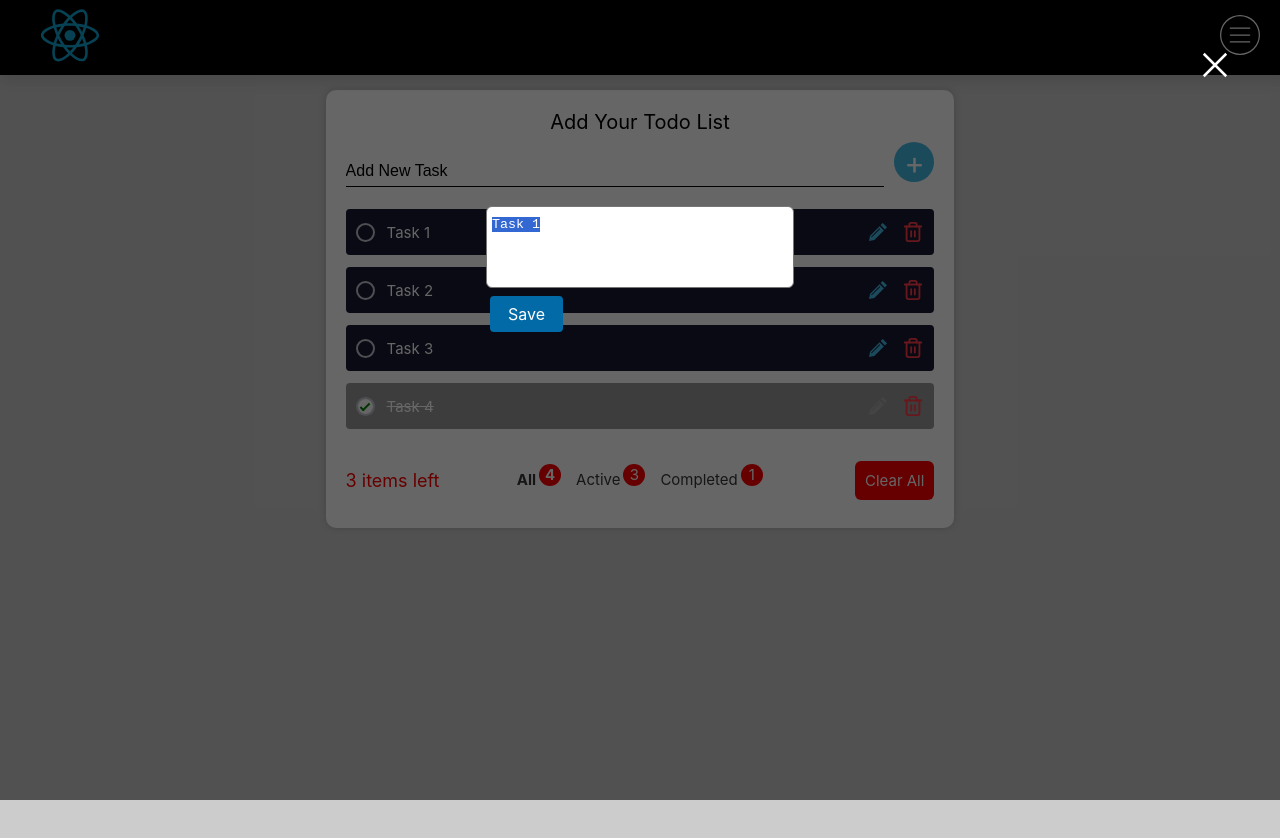
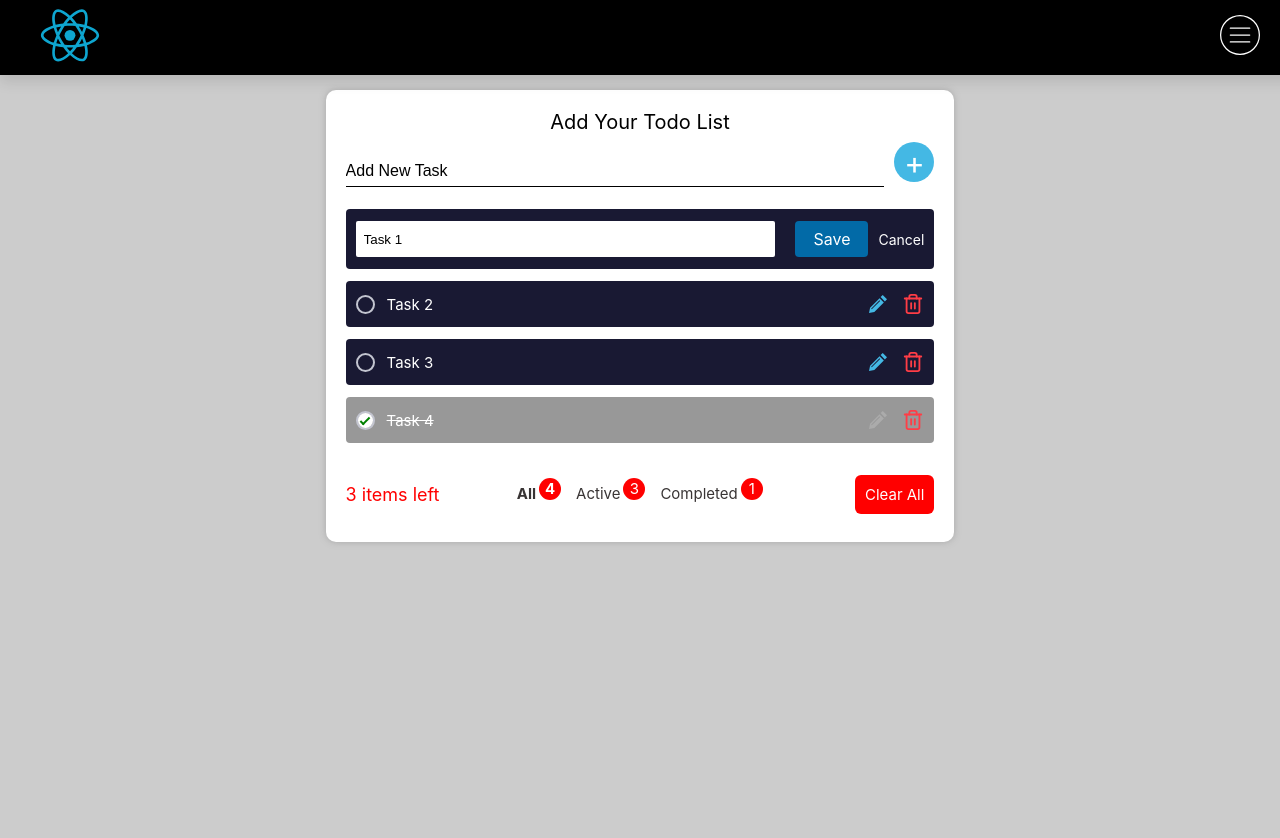
Before and after one commit to KSrahul/reactWeb, a React (Create React App) app in the folder react_live/: page / in a window 1280 px wide. Both pictures are taken after a click on the element 878 px from the left and 232 px from the top of the page. Shown: the top 838 px of the page. Built offline with nearby package versions, Linux system fonts and the light colour scheme.

Commit message:
edit update

```diff
--- a/react_live/src/Components/TodoPage/EditTodoModal.jsx
+++ b/react_live/src/Components/TodoPage/EditTodoModal.jsx
@@ -1,23 +1,11 @@
-import { useRef, useEffect } from "react"
-
 const EditTodoModal = (props) => {
-    const textAraFocus = useRef(null)
-
-    useEffect(() => {
-        textAraFocus.current.select();
-        textAraFocus.current.focus();
-    }, [])
     return (
         <>
-            <div className="quick_edit">
-                <div className="cross_sign pointer" onClick={props.removeEditText}>
-                    <svg stroke="white" fill="whiite" strokeWidth="0" viewBox="0 0 24 24" height="30" width="30" xmlns="http://www.w3.org/2000/svg">
-                        <path fill="white" stroke="white" strokeWidth="2" d="M3,3 L21,21 M3,21 L21,3"></path>
-                    </svg>
-                </div>
-                <div className="text_save pointer" style={{top: props.topPosition + 44}}>
-                    <textarea onChange={props.editTodoValue} onKeyDown={props.textareaEnter} ref={textAraFocus} defaultValue={props.editeTodoField}></textarea>
-                    <div className="save_btn" onClick={props.saveEditValue}>Save</div>
+            <div className="flex edit_main">
+                <input className="edit_val" onChange={props.editTodoValue} onKeyDown={props.textareaEnter} type="text" defaultValue={props.todoObj.listName} />
+                <div className="flex ctn_items">
+                    <div className="save_btn pointer" onClick={props.saveEditValue}>Save</div>
+                    <div className="cancel_btn pointer" onClick={props.removeEditText}>Cancel</div>
                 </div>
             </div>
         </>
--- a/react_live/src/Components/TodoPage/Todo.css
+++ b/react_live/src/Components/TodoPage/Todo.css
@@ -24,6 +24,7 @@
     color: black;
     padding: 0px 0px 6px 0px;
     font-size: 16px;
+    caret-color: red;
 }
 .input_add > input::placeholder{
     color: black;
@@ -42,7 +43,7 @@
     right: 0;
 }
 .active_cta{
-    background-color: #e86969;
+    /* background-color: #e86969; */
 }
 
 .added_items{
@@ -134,10 +135,24 @@
     background-color: #026aa7;
     padding: 8px 18px;
     position: relative;
-    left: 4px;
-    top: 4px;
+    /* left: 4px; */
+    /* top: 4px; */
     border-radius: 4px;
+    margin-right: 10px;
 }
+.cancel_btn {
+    font-size: 14px;
+}
+.edit_val {
+    outline: none;
+    border: none;
+    border-radius: 2px;
+    padding-left: 8px;
+    width: 100%;
+    margin-right: 20px;
+}
+.ctn_items{align-items: center;}
+.edit_main{width: 100%;justify-content: space-between;}
 .clear_items {
     width: max-content;
     /* margin: auto; */
--- a/react_live/src/Components/TodoPage/TodoItems.jsx
+++ b/react_live/src/Components/TodoPage/TodoItems.jsx
@@ -1,3 +1,5 @@
+import EditTodoModal from "./EditTodoModal"
+
 const TodoItems = (props) => {
     return(
         <>
@@ -6,7 +8,12 @@ const TodoItems = (props) => {
                     return(
                         <div className={`flex added_items ${todoListObj.isDone ? 'marked_done' : ''}`} key={todoListObj.id}
                             draggable="true"
-                            onDragStart={props.startDragging}>
+                            onDragStart={props.startDragging}
+                            onDragEnd={props.endDraging}>
+
+                            {
+                                props.editTxtField.id != todoListObj.id ?
+                                    <>
                                         <div className="flex align-v-center">
                                             <div className="relative">
                                                 <input className="pointer def_check" checked={todoListObj.isDone ? true : false} type="checkbox" onChange={() => props.markRead(todoListObj)} />
@@ -30,6 +37,21 @@ const TodoItems = (props) => {
                                                 </svg>
                                             </div>
                                         </div>
+                                    </>
+                                : false
+                            }
+
+                            {
+                                !todoListObj.isDone && props.editTxtField.id === todoListObj.id ?
+                                    <EditTodoModal
+                                        todoObj={todoListObj}
+                                        editTodoValue={props.editTodoValue}
+                                        saveEditValue={props.saveEditValue}
+                                        textareaEnter={props.textareaEnter}
+                                        removeEditText={props.removeEditText}>
+                                    </EditTodoModal>
+                                :false
+                            }
                         </div>
                     )
                 })
--- a/react_live/src/Components/TodoPage/TodoMain.jsx
+++ b/react_live/src/Components/TodoPage/TodoMain.jsx
@@ -1,7 +1,6 @@
 import React, { useState, useEffect, useRef } from 'react'
 import {} from './Todo.css'
 import TodoItems from './TodoItems'
-import EditTodo from './EditTodoModal';
 import ToDoTextFiled from './ToDoTextFiled';
 
 const arrayTabs = ["All", "Active", "Completed"];
@@ -88,6 +87,9 @@ const TodoMain = () => {
             todoDataObj();
             allState.inputValue = "";
             activeAllTab();
+        }else{
+            alert("Input can't be blank!")
+            inputFocus.current.focus();
         }
     }
 
@@ -120,12 +122,10 @@ const TodoMain = () => {
     }
 
     const editTodoItems = (editObj, targetElement) => {
-        const editPosition = targetElement.currentTarget.getBoundingClientRect();
         setAllState(allKeys => ({
             ...allKeys,
             editeTextField : editObj.listName,
             editItemObj : editObj,
-            findTopPosition: editPosition.top
         }))
     }
 
@@ -139,7 +139,7 @@ const TodoMain = () => {
         }
     }
 
-    const saveEditData = () => {
+    const saveEditData = (event) => {
         const editedTodoData = toDoDataObject.filter((editedData) => {
             if (editedData.id === allState.editItemObj.id) {
                 editedData.listName = allState.editeTextField;
@@ -147,7 +147,7 @@ const TodoMain = () => {
             return editedData;
         })
         setToDoObject(editedTodoData);
-        allState.editeTextField = "";
+        allState.editItemObj = "";
     }
 
     const textareaEnterPress = (event) => {
@@ -159,7 +159,7 @@ const TodoMain = () => {
     const closeEditModal = () =>{
         setAllState(allKeys => ({
             ...allKeys,
-            editeTextField : "",
+            editItemObj : "",
         }))
     }
 
@@ -173,6 +173,10 @@ const TodoMain = () => {
     }
 
     const startDraggingItems = (event) =>{
+        console.log(event.currentTarget)
+    }
+
+    const endDragingItems = (event) =>{
         console.log(event)
     }
 
@@ -215,7 +219,13 @@ const TodoMain = () => {
                                 markRead={markAsDone}
                                 editItems={editTodoItems}
                                 checkVisibility={allState.classTabs}
-                                startDragging={startDraggingItems}>
+                                startDragging={startDraggingItems}
+                                endDraging={endDragingItems}
+                                editTxtField={allState.editItemObj}
+                                removeEditText={closeEditModal}
+                                editTodoValue={newEditValue}
+                                saveEditValue={saveEditData}
+                                textareaEnter={textareaEnterPress}>
                             </TodoItems>
                         </div>
                     : false
@@ -230,19 +240,6 @@ const TodoMain = () => {
                     : allState.classTabs === 2 && filterCompleteount.length < 1 ?
                         <div className="no_todo no_height">No Complete Items!</div>
                     : false
-                }
-
-                {
-                    allState.editeTextField.length > 0 ?
-                        <EditTodo
-                            removeEditText={closeEditModal}
-                            editTodoValue={newEditValue}
-                            textareaEnter={textareaEnterPress}
-                            editeTodoField={allState.editeTextField}
-                            saveEditValue={saveEditData}
-                            topPosition={allState.findTopPosition}>
-                        </EditTodo>
-                    :false
                 }
 
                 <div className="cta_action flex">
```
Also changed, not shown: react_live/src/Components/TodoPage/HistoryItems.jsx (deleted, +0 -11 lines). Lines whose indentation alone changed are shown as unchanged.
